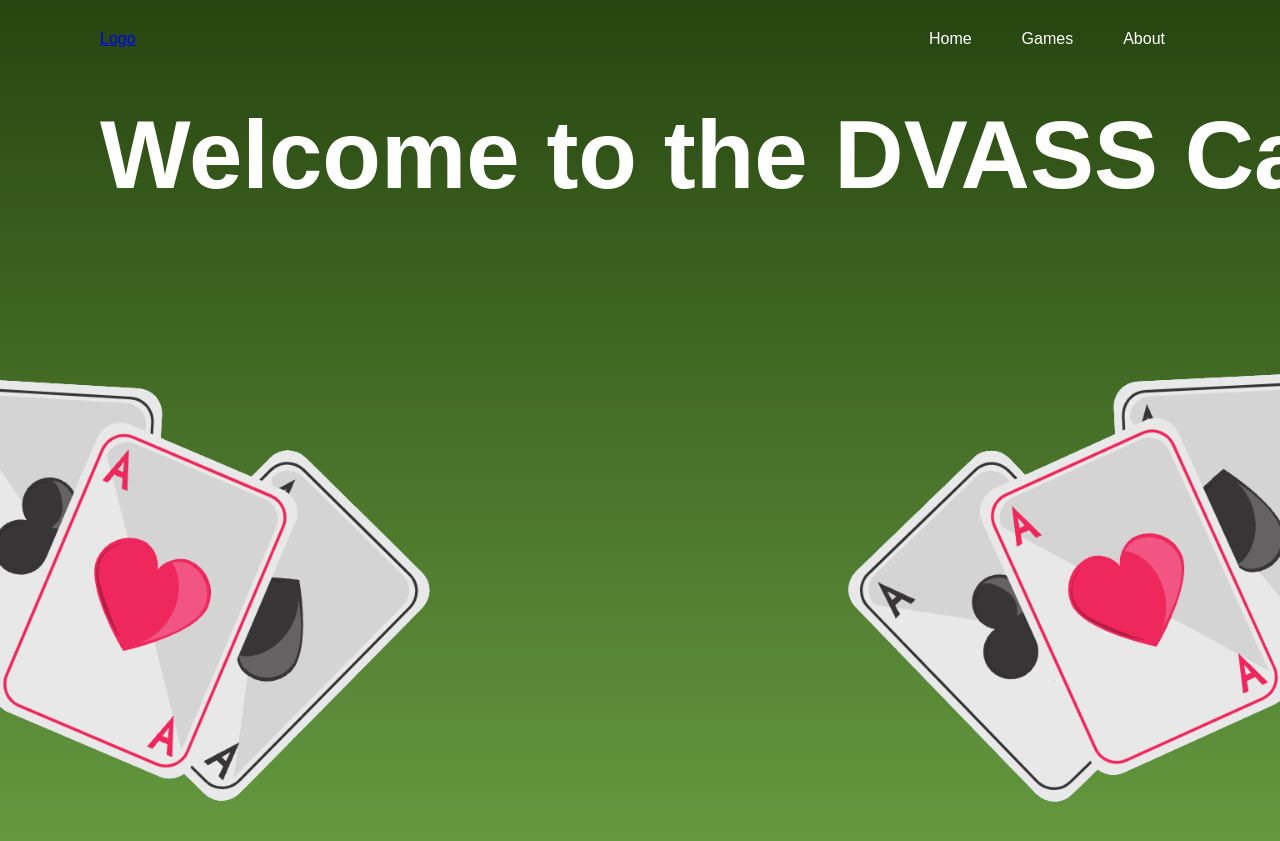
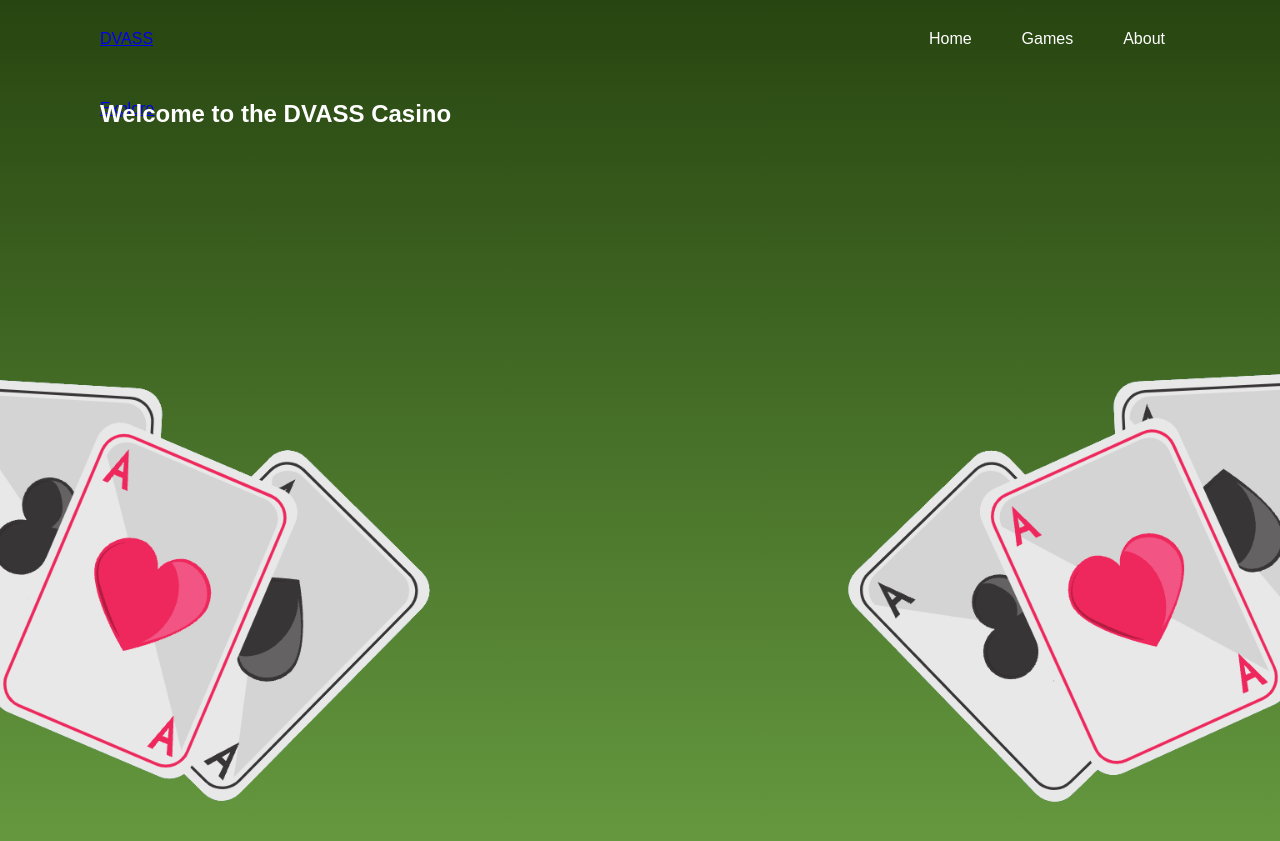
Before and after one commit to SRIHITAKOTT1213/DVASS, a Jekyll site: the page built from index.html, in a window 1280 px wide. Shown: the top 841 px of the page. Built offline with Jekyll 4.4.1, drawn with Linux system fonts in a browser that asks for light colours; some web fonts are replaced; the list of posts is cut into pages by our own code.

Commit message:
text correct

```diff
--- a/index.css
+++ b/index.css
@@ -79,6 +79,7 @@
     width: 100%;
     height: 100%;
     object-fit: cover;
+    pointer-events: none;
 }
 
 #text
@@ -87,5 +88,19 @@
     color: #fff;
     white-space: nowrap;
     font-size: 7.5vw;
+    font-size: 1.5em;
     z-index: 9;
 }
+
+#btn
+{
+    text-decoration: none;
+    display: inline-block;
+    padding: 8px 30px;
+    border-radius: 40px;
+    background: #fff;
+    color: #274510;
+    font-size: 1.5em;
+    z-index: 9;
+    transform: translateY(100px);
+}
--- a/index.html
+++ b/index.html
@@ -10,7 +10,7 @@
     </head>
     <body>
     <header>
-        <a href="#" class="logo">Logo</a>
+        <a href="#" class="logo">DVASS</a>
         <ul>
             <li><a href="#">Home</a></li>
             <li><a href="#">Games</a></li>
@@ -19,6 +19,7 @@
     </header>
     <section>
         <h2 id="text">Welcome to the DVASS Casino</h2>
+        <a href="#" class="btn">Explore</a>
         <img src = "images/cardbackdrop.png" id="cards">
     </section>
     </body>
```
